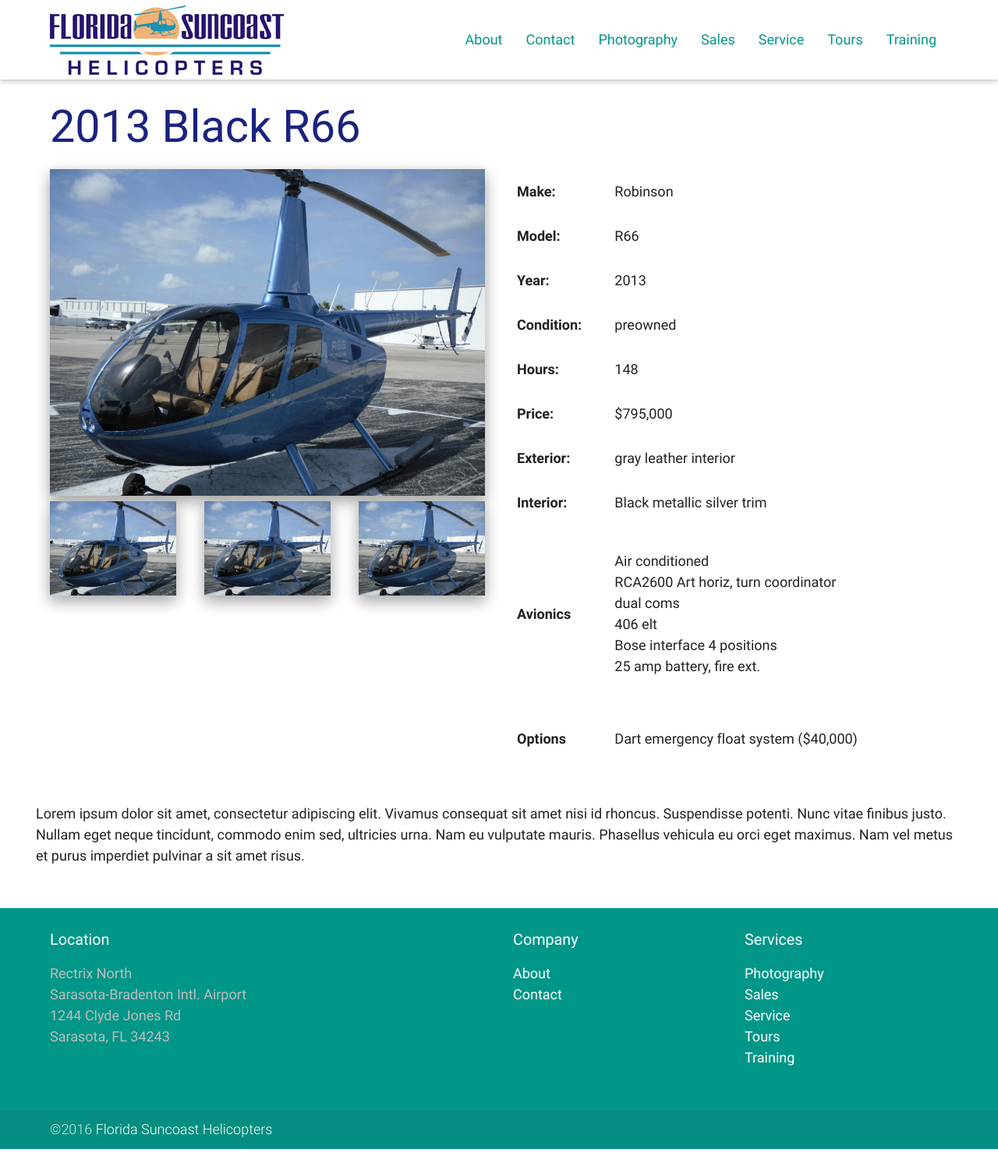
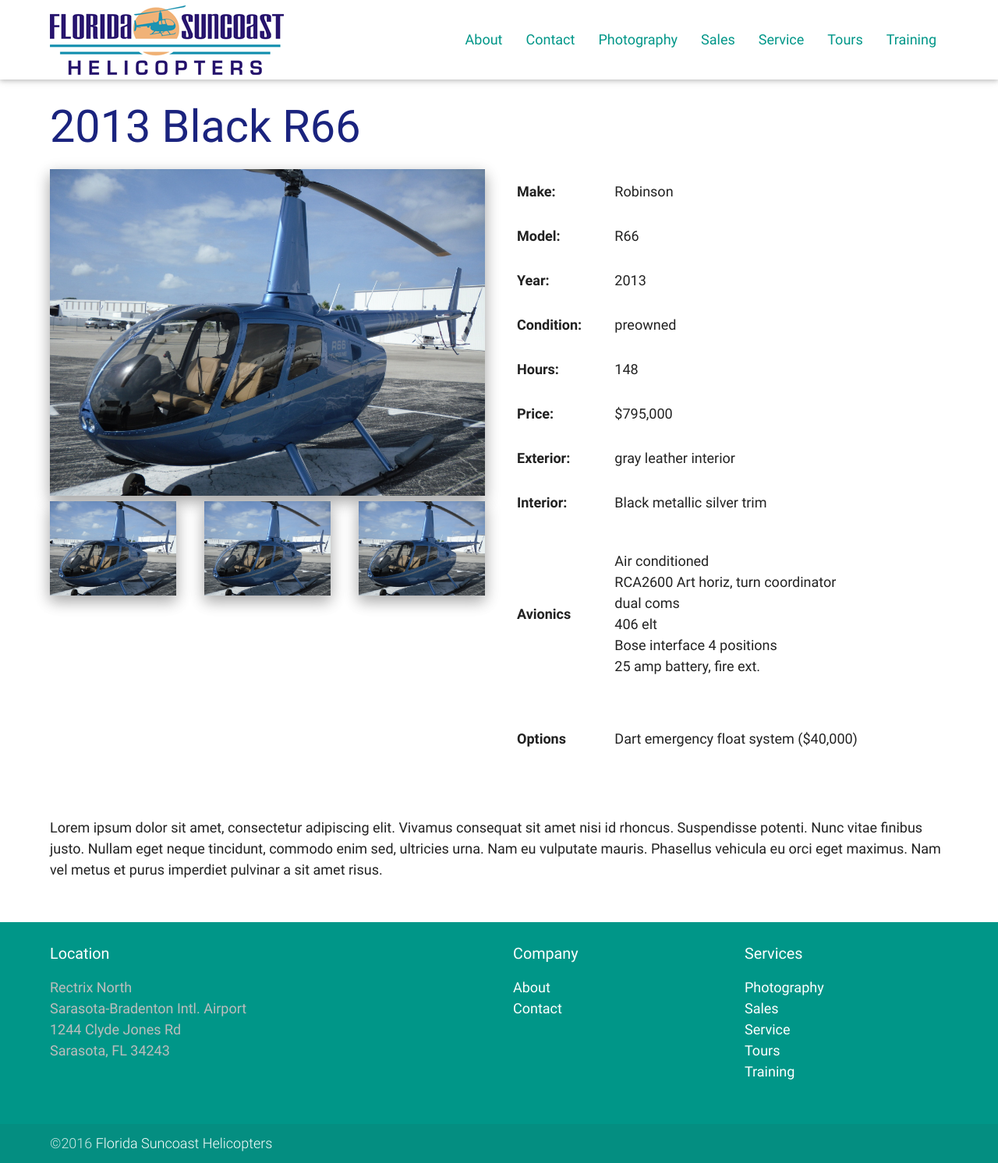
Before and after one commit to joncoop/fsh, a Jekyll site: the page built from _inventory/2015-r66-blue-2.md, in a window 1280 px wide. Shown: the whole page at 78% size. Built offline with Jekyll 4.4.1, drawn with Linux system fonts in a browser that asks for light colours; nearby versions of some CDN libraries.

Commit message:
Needed padding on sale page.

```diff
--- a/_layouts/sale.html
+++ b/_layouts/sale.html
@@ -36,7 +36,7 @@
         <td>{{ page.year }}</td>
       </tr>
       <tr>
-        <th>Condition:</th>
+        <th>Condition:<medium/th>
         <td>{{ page.condition }}</td>
       </tr>
       <tr>
@@ -80,5 +80,7 @@
 </div>
 
 <div class="row">
-  <p>{{ page.long-description }}</p>
+  <div class="col s12">
+    <p>{{ page.long-description }}</p>
+  </div>
 </div>
```
